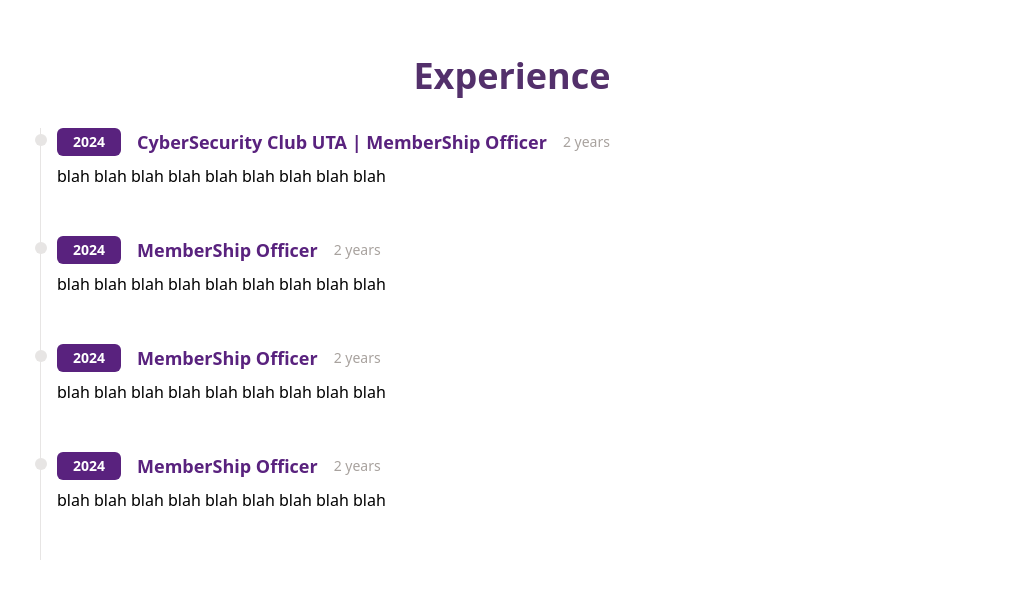
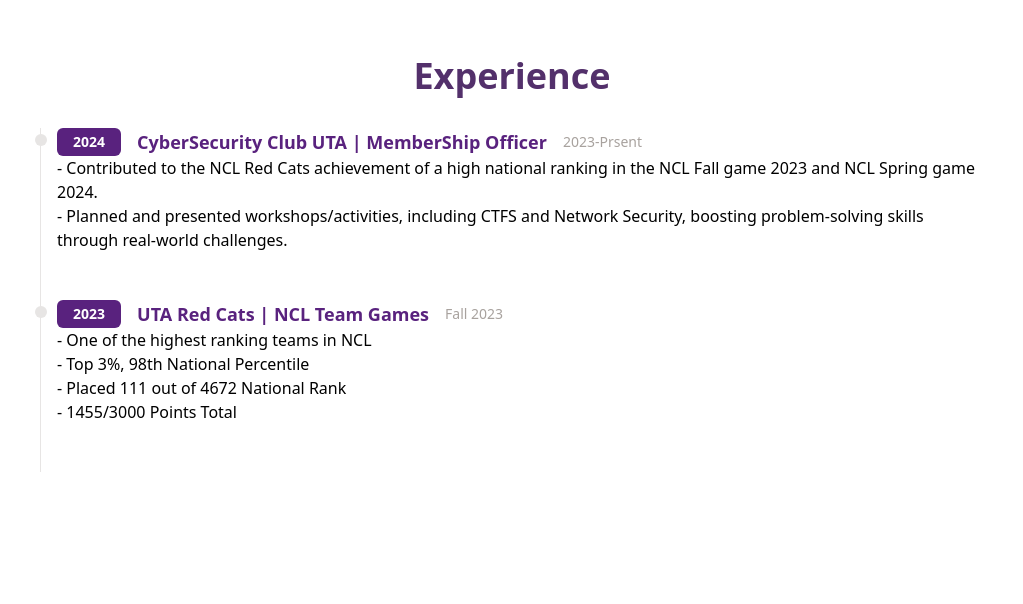
Before and after one commit to Betim-Hodza/portfolio-hosting, a React (Vite) app: page / in a window 1280 px wide. Shown: the part 840-1444 px from the top of the page, without its empty margins (160-1183 px from the left). Built offline with nearby package versions, Linux system fonts and the light colour scheme.

Commit message:
Got workitem to now list each detail

```diff
--- a/src/components/Work.jsx
+++ b/src/components/Work.jsx
@@ -5,9 +5,24 @@
     {
         year: 2024,
         title: 'CyberSecurity Club UTA | MemberShip Officer',
-        duration: '2 years',
-        details:'blah blah blah blah blah blah blah blah blah '
+        duration: '2023-Prsent',
+        details:[
+            '- Contributed to the NCL Red Cats achievement of a high national ranking in the NCL Fall game 2023 and NCL Spring game 2024.',
+            '- Planned and presented workshops/activities, including CTFS and Network Security, boosting problem-solving skills through real-world challenges.',
+          ],
     },
+    {
+        year: 2023,
+        title: 'UTA Red Cats | NCL Team Games',
+        duration: 'Fall 2023',
+        details:  [
+            '- One of the highest ranking teams in NCL',
+            '- Top 3%, 98th National Percentile',
+            '- Placed 111 out of 4672 National Rank',
+            '- 1455/3000 Points Total',
+          ],
+    },
+    /*
     {
         year: 2024,
         title: 'MemberShip Officer',
@@ -20,12 +35,8 @@
         duration: '2 years',
         details: 'blah blah blah blah blah blah blah blah blah '
     },
-    {
-        year: 2024,
-        title: 'MemberShip Officer',
-        duration: '2 years',
-        details: 'blah blah blah blah blah blah blah blah blah '
-    },
+
+    */
 ]
 
 const Work = () => {
--- a/src/components/Workitem.jsx
+++ b/src/components/Workitem.jsx
@@ -10,7 +10,11 @@
                     <span className='text-lg font-semibold text-[#59227e]'>{title}</span>
                     <span className='my-1 text-sm font-normal leading-none text-stone-400'>{duration}</span>
                 </p>
-                <p className='my-2 text-base font-normal text-stone500'>{details}</p>
+                <p className='details ul mb-2 text-base font-normal text-stone500'>
+                    {details.map((detail, index) => (
+                        <li key={index}>{detail}</li>
+                    ))}
+                </p>
             </li>
         </ol>
     )
```
